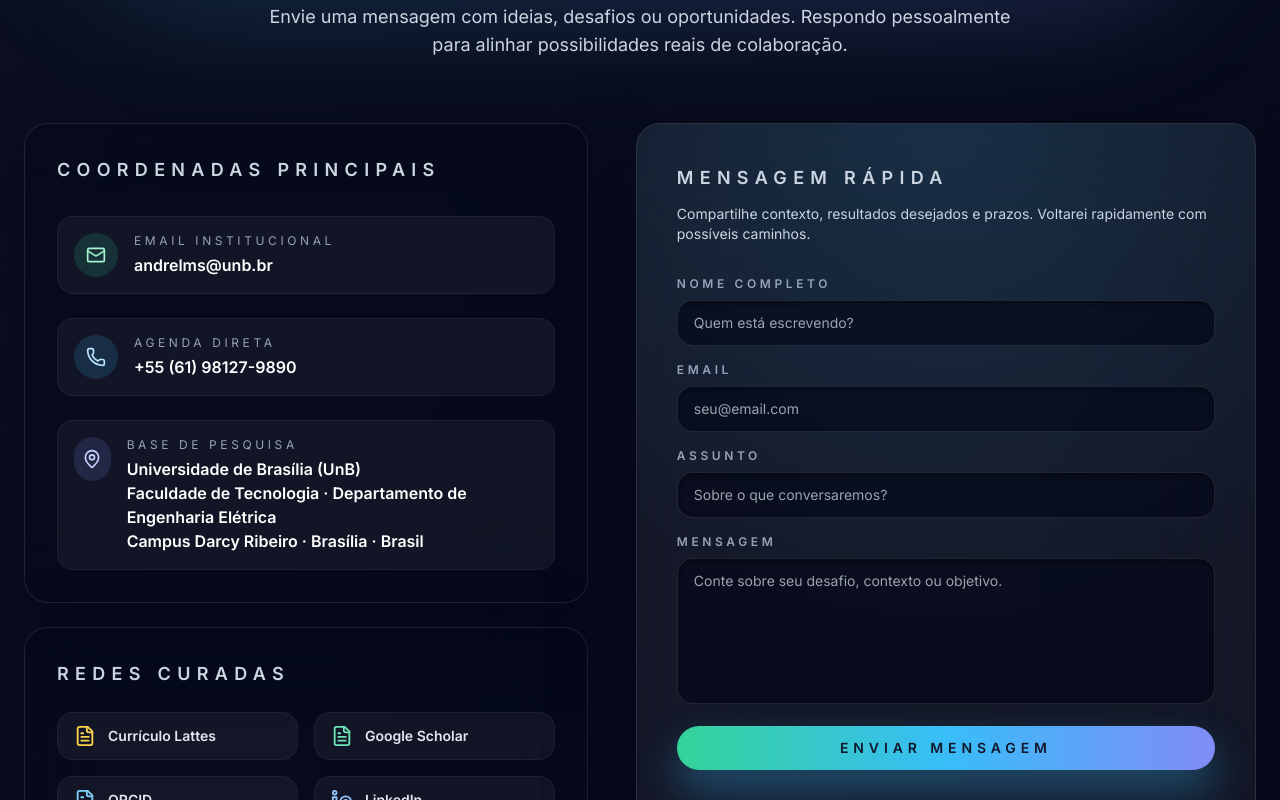
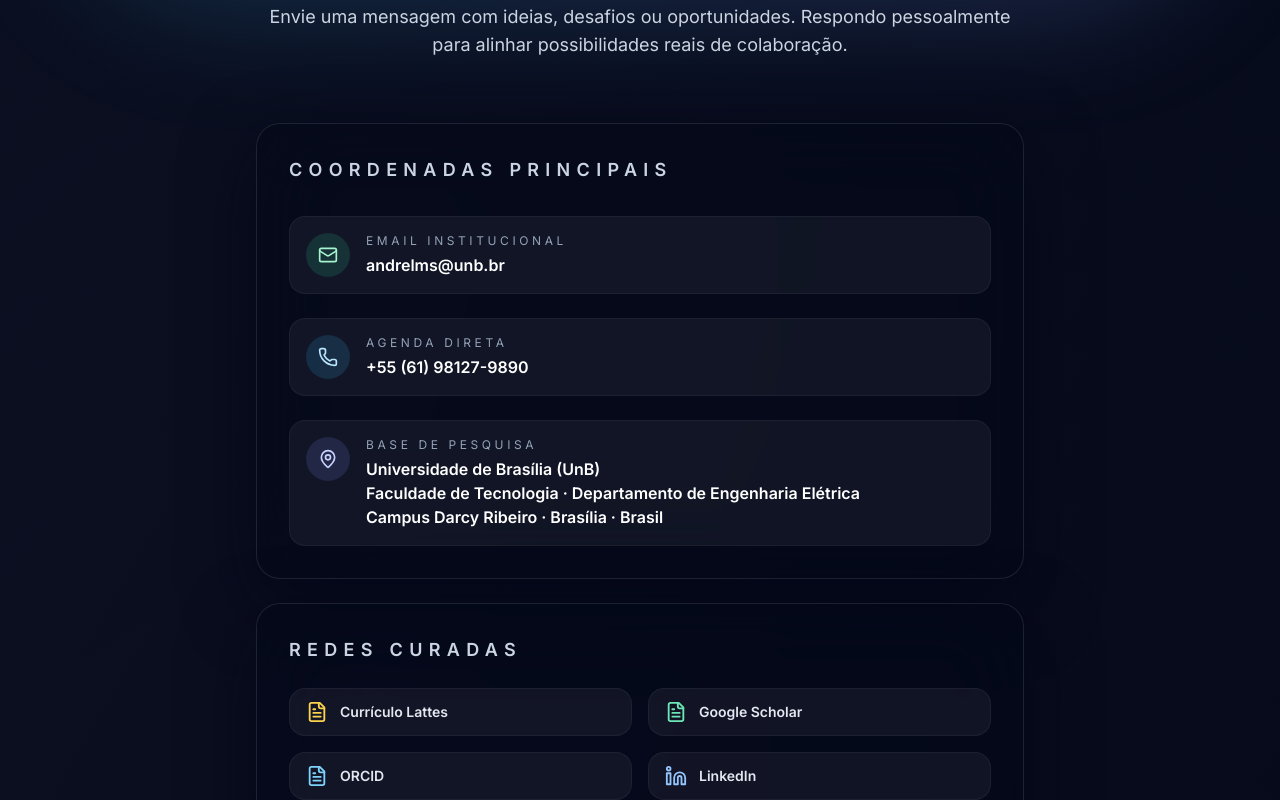
Before and after one commit to guilhermebispo/site_andre, a React (Vite) app: page / in a window 1280 px wide. Shown: the part 3700-4500 px from the top of the page. Built offline with nearby package versions, Linux system fonts and the light colour scheme; no server answers.

Commit message:
refactor: remove card de mensagem rapida da secao contato

```diff
--- a/src/react-app/components/Contact.tsx
+++ b/src/react-app/components/Contact.tsx
@@ -63,7 +63,7 @@ export default function Contact() {
           </p>
         </header>
 
-        <div className="mt-16 grid gap-12 lg:grid-cols-[1fr_1.1fr]">
+        <div className="mx-auto mt-16 max-w-3xl">
           <div className="space-y-6">
             <div className="rounded-3xl border border-white/10 bg-slate-950/50 p-8 shadow-[0_25px_70px_rgba(2,6,23,0.7)] backdrop-blur-2xl">
               <h3 className="text-lg font-semibold uppercase tracking-[0.35em] text-slate-300">
@@ -139,75 +139,6 @@ export default function Contact() {
               </ul>
             </div>
           </div>
-
-          <div className="relative overflow-hidden rounded-3xl border border-white/10 bg-white/5 p-10 shadow-[0_35px_80px_rgba(2,6,23,0.75)] backdrop-blur-3xl">
-            <div className="absolute inset-0 bg-[radial-gradient(circle_at_top,_rgba(56,189,248,0.18),_transparent_60%)] opacity-80" />
-            <div className="relative">
-              <h3 className="text-lg font-semibold uppercase tracking-[0.35em] text-slate-300">
-                Mensagem rápida
-              </h3>
-              <p className="mt-3 text-sm text-slate-300">
-                Compartilhe contexto, resultados desejados e prazos. Voltarei rapidamente com possíveis caminhos.
-              </p>
-
-              <form className="mt-8 space-y-4">
-                <div>
-                  <label htmlFor="name" className="block text-xs font-semibold uppercase tracking-[0.3em] text-slate-400">
-                    Nome completo
-                  </label>
-                  <input
-                    type="text"
-                    id="name"
-                    className="mt-2 w-full rounded-2xl border border-white/10 bg-slate-950/60 px-4 py-3 text-sm text-white shadow-inner shadow-black/40 transition-all focus:border-emerald-300/60 focus:outline-none focus:ring-2 focus:ring-emerald-400/40"
-                    placeholder="Quem está escrevendo?"
-                  />
-                </div>
-
-                <div>
-                  <label htmlFor="email" className="block text-xs font-semibold uppercase tracking-[0.3em] text-slate-400">
-                    Email
-                  </label>
-                  <input
-                    type="email"
-                    id="email"
-                    className="mt-2 w-full rounded-2xl border border-white/10 bg-slate-950/60 px-4 py-3 text-sm text-white shadow-inner shadow-black/40 transition-all focus:border-emerald-300/60 focus:outline-none focus:ring-2 focus:ring-emerald-400/40"
-                    placeholder="seu@email.com"
-                  />
-                </div>
-
-                <div>
-                  <label htmlFor="subject" className="block text-xs font-semibold uppercase tracking-[0.3em] text-slate-400">
-                    Assunto
-                  </label>
-                  <input
-                    type="text"
-                    id="subject"
-                    className="mt-2 w-full rounded-2xl border border-white/10 bg-slate-950/60 px-4 py-3 text-sm text-white shadow-inner shadow-black/40 transition-all focus:border-emerald-300/60 focus:outline-none focus:ring-2 focus:ring-emerald-400/40"
-                    placeholder="Sobre o que conversaremos?"
-                  />
-                </div>
-
-                <div>
-                  <label htmlFor="message" className="block text-xs font-semibold uppercase tracking-[0.3em] text-slate-400">
-                    Mensagem
-                  </label>
-                  <textarea
-                    id="message"
-                    rows={6}
-                    className="mt-2 w-full resize-none rounded-2xl border border-white/10 bg-slate-950/60 px-4 py-3 text-sm text-white shadow-inner shadow-black/40 transition-all focus:border-emerald-300/60 focus:outline-none focus:ring-2 focus:ring-emerald-400/40"
-                    placeholder="Conte sobre seu desafio, contexto ou objetivo."
-                  />
-                </div>
-
-                <button
-                  type="submit"
-                  className="inline-flex w-full items-center justify-center gap-3 rounded-full bg-gradient-to-r from-emerald-400 via-sky-400 to-indigo-400 px-6 py-3 text-sm font-semibold uppercase tracking-[0.35em] text-slate-900 shadow-[0_20px_40px_rgba(56,189,248,0.35)] transition-transform duration-300 hover:scale-[1.01]"
-                >
-                  Enviar mensagem
-                </button>
-              </form>
-            </div>
-          </div>
         </div>
       </div>
     </section>
```
